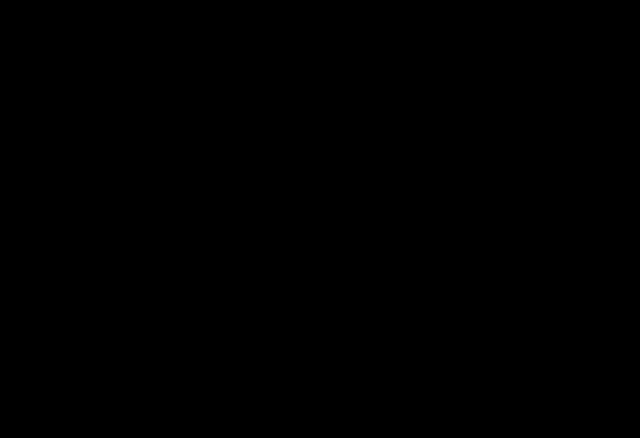
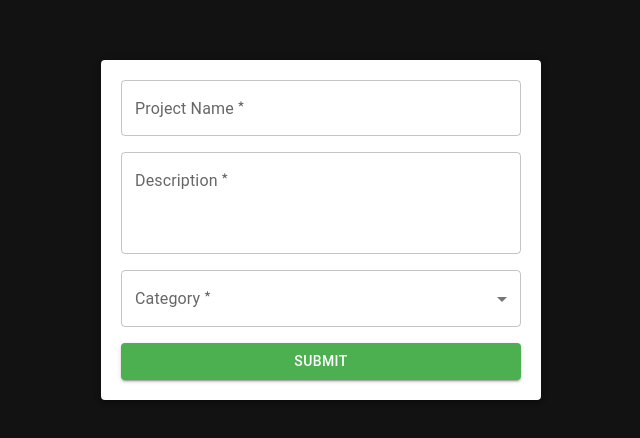
Before and after one commit to shaik-jeelan-641/task_management_system, a React (Vite) app in the folder Client/: page /projectForm in a window 1280 px wide. Before the commit this address had no page. Shown: the part 170-608 px from the top of the page, without its empty margins (319-959 px from the left). Built offline with nearby package versions, Linux system fonts and the light colour scheme.

Commit message:
file id added

```diff
--- a/Client/src/App.jsx
+++ b/Client/src/App.jsx
@@ -6,6 +6,7 @@ import Home from './components/Landing/home/Home';
 import Dashboard from './components/Dashboard/Dashboard';
 import NotificationList from './components/notifications/NotificationList';
 import TaskForm from './components/Tasks/Taskform/TaskForm';
+import ProjectForm from './components/projects/ProjectForm/ProjectForm';
 
 
 function App() {
@@ -20,6 +21,7 @@ function App() {
         <Route path="/dashboard" element={<Dashboard />} />
         <Route path="/form" element={<TaskForm setTaskList={setTaskList} />} />
         <Route path="/notify" element={<NotificationList />} />
+        <Route path="/projectForm" element={<ProjectForm />} />
       </Routes>
     </div>
   );
--- a/Client/src/components/Dashboard/Dashboard.jsx
+++ b/Client/src/components/Dashboard/Dashboard.jsx
@@ -15,6 +15,7 @@ import Display from "../Display/Display";
 import Calender from "../Calender/Calender";
 import TaskBoard from "../TaskBoard/TaskBoard";
 import { Avatar } from "@mui/material";
+import { useProject } from "../../context/projectContext";
 
 function Dashboard({ id }) {
   const [sidebarVisible, setSidebarVisible] = useState(false);
@@ -26,6 +27,8 @@ function Dashboard({ id }) {
   const navigate = useNavigate();
   const [taskList, setTaskList] = useState([]);
   const [activeTab, setActiveTab] = useState('overview');
+
+  const { projectName } = useProject();
 
   useEffect(() => {
     if (!id) return;
@@ -80,7 +83,7 @@ function Dashboard({ id }) {
                 <li onClick={() => navigate('/form')}>
                   <FaTasks className="dropdown-icon" /> Task
                 </li>
-                <li onClick={() => alert("Create Project")}>
+                <li onClick={() => navigate("/projectForm")}>
                   <FaFolderOpen className="dropdown-icon" /> Project
                 </li>
                 <li onClick={() => alert("Create Goal")}>
@@ -136,7 +139,9 @@ function Dashboard({ id }) {
 
       <div className="project-plan">
         <div className="header">
-          <h1><FaRegFileAlt /> Cross-functional project plan</h1>
+          <h1><FaRegFileAlt />
+           {projectName ? `Project: ${projectName}` : "Dashboard"}
+          </h1>
           <FaStar className="icon-btn" />
           <button className="status-btn">Set status</button>
         </div>
--- /dev/null
+++ b/Client/src/components/projects/ProjectForm/ProjectForm.jsx
@@ -0,0 +1,81 @@
+import React, { useState } from "react";
+import axios from "axios";
+import { TextField, Button, Box, Paper, MenuItem } from "@mui/material";
+import { useProject } from "../../../context/projectContext";
+import "./projectForm.css";
+
+function ProjectForm() {
+  const { setProjectName } = useProject();
+  const [formData, setFormData] = useState({
+    name: "",
+    description: "",
+    category: "",
+  });
+
+  const handleChange = (e) => {
+    setFormData((prevData) => ({
+      ...prevData,
+      [e.target.name]: e.target.value,
+    }));
+  };
+
+ const handleSubmit = async (e) => {
+  e.preventDefault();
+  try {
+    const response = await axios.post(
+      "http://localhost:5000/api/projects/addProject",
+      formData,
+      { headers: { "Content-Type": "application/json" } }
+    );
+    console.log("Project Added:", response.data);
+    setFormData({ name: "", description: "", category: "" });
+  } catch (err) {
+    console.error("Error submitting project:", err.response?.data || err.message);
+  }
+};
+
+  return (
+    <div className="form-container">
+      <Paper elevation={3} className="project-form">
+        <Box component="form" onSubmit={handleSubmit} sx={{ display: "flex", flexDirection: "column", gap: 2 }}>
+          <TextField
+            label="Project Name"
+            name="name"
+            value={formData.name}
+            onChange={handleChange}
+            fullWidth
+            required
+          />
+          <TextField
+            label="Description"
+            name="description"
+            value={formData.description}
+            onChange={handleChange}
+            fullWidth
+            required
+            multiline
+            rows={3}
+          />
+          <TextField
+            select
+            label="Category"
+            name="category"
+            value={formData.category}
+            onChange={handleChange}
+            fullWidth
+            required
+          >
+            <MenuItem value="Web Development">Web Development</MenuItem>
+            <MenuItem value="Mobile App">Mobile App</MenuItem>
+            <MenuItem value="Machine Learning">Machine Learning</MenuItem>
+          </TextField>
+          <Button type="submit" variant="contained" sx={{ backgroundColor: "#4caf50", color: "white" }}>
+            Submit
+          </Button>
+        </Box>
+      </Paper>
+    </div>
+  );
+}
+
+export default ProjectForm;
--- /dev/null
+++ b/Client/src/components/projects/ProjectForm/projectForm.css
@@ -0,0 +1,14 @@
+
+.form-container {
+  display: flex;
+  justify-content: center;
+  align-items: center;
+  height: 100vh;
+  background-color: #121212;
+}
+
+.project-form {
+  width: 400px;
+  padding: 20px;
+
+}
--- /dev/null
+++ b/Client/src/context/projectContext.jsx
@@ -0,0 +1,15 @@
+import { createContext, useState, useContext } from "react";
+
+const ProjectContext = createContext();
+
+export const ProjectProvider = ({ children }) => {
+  const [projectName, setProjectName] = useState("");
+
+  return (
+    <ProjectContext.Provider value={{ projectName, setProjectName }}>
+      {children}
+    </ProjectContext.Provider>
+  );
+};
+
+export const useProject = () => useContext(ProjectContext);
--- a/Client/src/main.jsx
+++ b/Client/src/main.jsx
@@ -1,9 +1,12 @@
 import { createRoot } from 'react-dom/client'
 import App from './App.jsx'
 import { BrowserRouter } from 'react-router-dom';
+import { ProjectProvider } from "./context/projectContext.jsx";
 
 createRoot(document.getElementById('root')).render(
     <BrowserRouter>
+   <ProjectProvider>
     <App />
+  </ProjectProvider>
     </BrowserRouter>
 )
```
Also changed, not shown: 2 other files (tests, documents, lock files or other folders).
